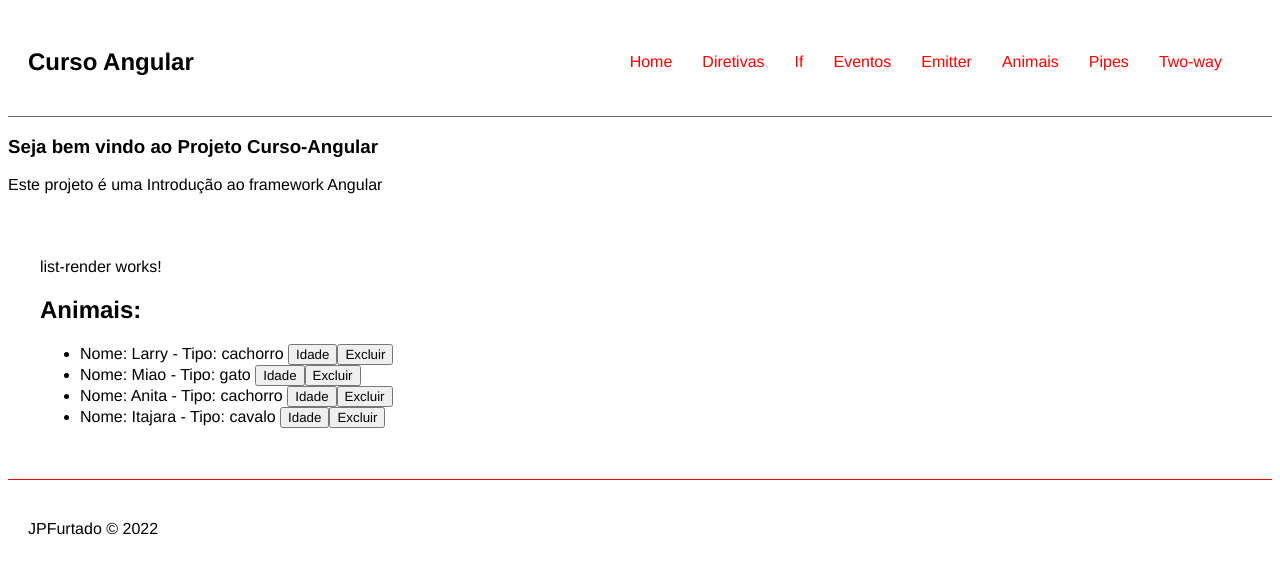
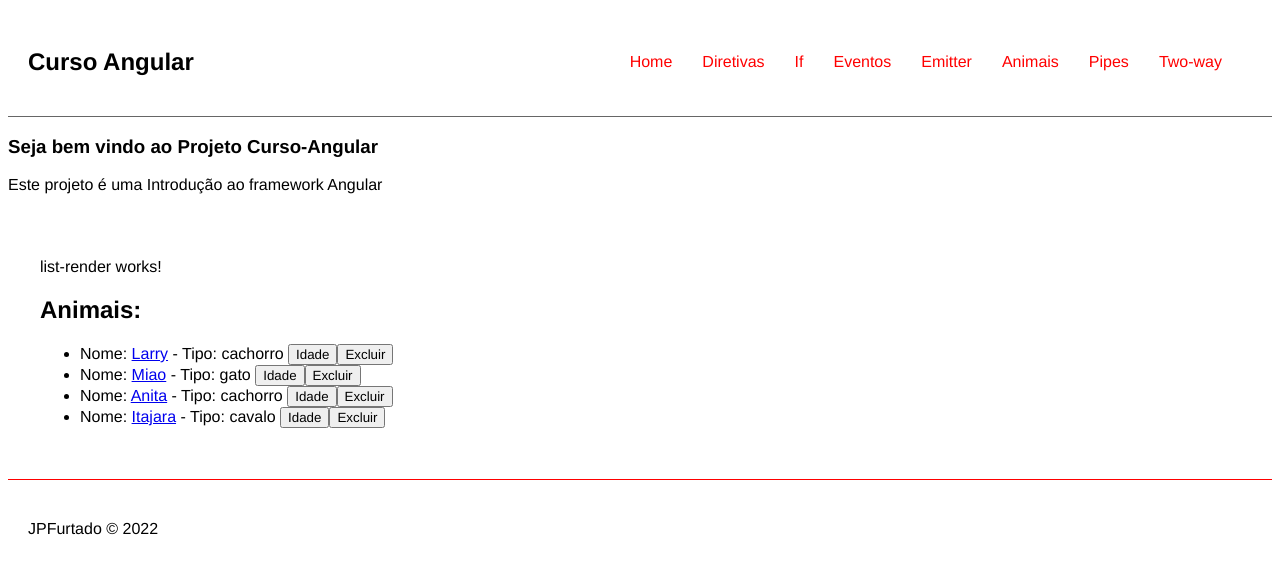
Before and after one commit to jpfurtado/curso-angular, an Angular app: page /list in a window 1280 px wide. Shown: the top 574 px of the page. Built offline with nearby package versions, Linux system fonts and the light colour scheme; data requests are answered from the project's data file.

Commit message:
Aula 03/11/2022

```diff
--- /dev/null
+++ b/db.json
@@ -0,0 +1,14 @@
+{
+    "animais": [
+    {"id":1, "nome":"Larry", "tipo":"cachorro", "idade": 7},
+    {"id":2, "nome":"Miao", "tipo":"gato", "idade": 2},
+    {"id":3, "nome":"Anita", "tipo":"cachorro", "idade": 12},
+    {"id":4, "nome":"Itajara", "tipo":"cavalo",  "idade": 5}
+  ],
+  "animais-bkp": [
+    {"id":1, "nome":"Larry", "tipo":"cachorro", "idade": 7},
+    {"id":2, "nome":"Miao", "tipo":"gato", "idade": 2},
+    {"id":3, "nome":"Anita", "tipo":"cachorro", "idade": 12},
+    {"id":4, "nome":"Itajara", "tipo":"cavalo",  "idade": 5}
+  ]
+}
--- a/package.json
+++ b/package.json
@@ -6,7 +6,8 @@
     "start": "ng serve",
     "build": "ng build",
     "watch": "ng build --watch --configuration development",
-    "test": "ng test"
+    "test": "ng test",
+    "server": "json-server --watch db.json"
   },
   "private": true,
   "dependencies": {
@@ -18,6 +19,7 @@
     "@angular/platform-browser": "^14.2.0",
     "@angular/platform-browser-dynamic": "^14.2.0",
     "@angular/router": "^14.2.0",
+    "json-server": "^0.17.1",
     "rxjs": "~7.5.0",
     "tslib": "^2.3.0",
     "zone.js": "~0.11.4"
--- a/src/app/Animal.ts
+++ b/src/app/Animal.ts
@@ -1,4 +1,5 @@
 export interface Animal {
+    id: number;
     nome: string;
     tipo: string;
     idade: number;
--- a/src/app/app-routing.module.ts
+++ b/src/app/app-routing.module.ts
@@ -1,5 +1,6 @@
 import { EventEmitter, NgModule, Pipe } from '@angular/core';
 import { RouterModule, Routes } from '@angular/router';
+import { DetalhesItemComponent } from './componentes/detalhes-item/detalhes-item.component';
 import { DiretivasComponent } from './componentes/diretivas/diretivas.component';
 import { EmitterComponent } from './componentes/emitter/emitter.component';
 import { EventosComponent } from './componentes/eventos/eventos.component';
@@ -16,6 +17,7 @@ const routes: Routes = [
   {path: 'eventos', component: EventosComponent},
   {path: 'emitter', component: EmitterComponent},
   {path: 'list', component: ListRenderComponent},
+  {path: 'list/:id', component: DetalhesItemComponent},
   {path: 'pipes', component: PipesComponent},
   {path: 'two-way-biding', component: TwoWayBidingComponent}
 
--- /dev/null
+++ b/src/app/componentes/detalhes-item/detalhes-item.component.html
@@ -0,0 +1 @@
+<p>detalhes-item works!</p>
--- /dev/null
+++ b/src/app/componentes/detalhes-item/detalhes-item.component.ts
@@ -0,0 +1,15 @@
+import { Component, OnInit } from '@angular/core';
+
+@Component({
+  selector: 'app-detalhes-item',
+  templateUrl: './detalhes-item.component.html',
+  styleUrls: ['./detalhes-item.component.css']
+})
+export class DetalhesItemComponent implements OnInit {
+
+  constructor() { }
+
+  ngOnInit(): void {
+  }
+
+}
--- a/src/app/componentes/list-render/list-render.component.html
+++ b/src/app/componentes/list-render/list-render.component.html
@@ -3,7 +3,7 @@
     <h2>Animais:</h2>
     <ul>
         <li *ngFor="let animal of animais">
-            Nome: {{animal.nome}} - Tipo: {{animal.tipo}}
+            Nome: <a routerLink="/list/{{animal.id}}">{{animal.nome}}</a> - Tipo: {{animal.tipo}}
             <button (click)="mostraIdade(animal)">Idade</button>
             <button (click)="removeAnimal(animal)">Excluir</button>
         </li>
--- a/src/app/componentes/list-render/list-render.component.ts
+++ b/src/app/componentes/list-render/list-render.component.ts
@@ -9,16 +9,20 @@ import { ListService } from 'src/app/servicos/list.service';
   styleUrls: ['./list-render.component.css']
 })
 export class ListRenderComponent implements OnInit {
-  animais: Animal[] = [
+  animais: Animal[] = [];
+  /*
+    animais: Animal[] = [
     {'nome':'Larry', 'tipo':'cachorro', 'idade': 7},
     {'nome':'Miao', 'tipo':'gato', 'idade': 2},
     {'nome':'Anita', 'tipo':'cachorro', 'idade': 12},
     {'nome':'Itajara', 'tipo':'cavalo',  'idade': 5}
-  ]
+  ] */
 
   idadeAnimal = '';
 
-  constructor(private listService: ListService) { }
+  constructor(private listService: ListService) {
+    this.getAnimais();
+   }
   ngOnInit(): void {
   }
   mostraIdade(animal: Animal) {
@@ -28,4 +32,7 @@ export class ListRenderComponent implements OnInit {
     console.log('Removendo animal...')
     this.animais = this.listService.remove(this.animais, animal)
   }
+  getAnimais() {
+    this.listService.getAll().subscribe((animais) => (this.animais = animais));
+  }
 }
--- a/src/app/servicos/list.service.ts
+++ b/src/app/servicos/list.service.ts
@@ -1,15 +1,21 @@
 import { Injectable } from '@angular/core';
 import { Animal } from '../Animal';
+import { HttpClient, HttpHeaders } from '@angular/common/http';
+import { Observable } from 'rxjs';
 
 @Injectable({
   providedIn: 'root'
 })
 export class ListService {
-
-  constructor() { }
+private apiUrl = 'http://localhost:3000/animais';
+  constructor(private http: HttpClient) { }
 
   remove(animais: Animal[],animal: Animal) {
     console.log("Ativando serviço")
     return animais.filter((a) => animal.nome !== a.nome);
   }
+
+getAll():Observable<Animal[]> {
+    return this.http.get<Animal[]>(this.apiUrl);
+  }
 }
```
Also changed, not shown: src/app/app.module.ts (+6 -2 lines), src/app/componentes/detalhes-item/detalhes-item.component.css (added), 2 other files (tests, documents, lock files or other folders).
